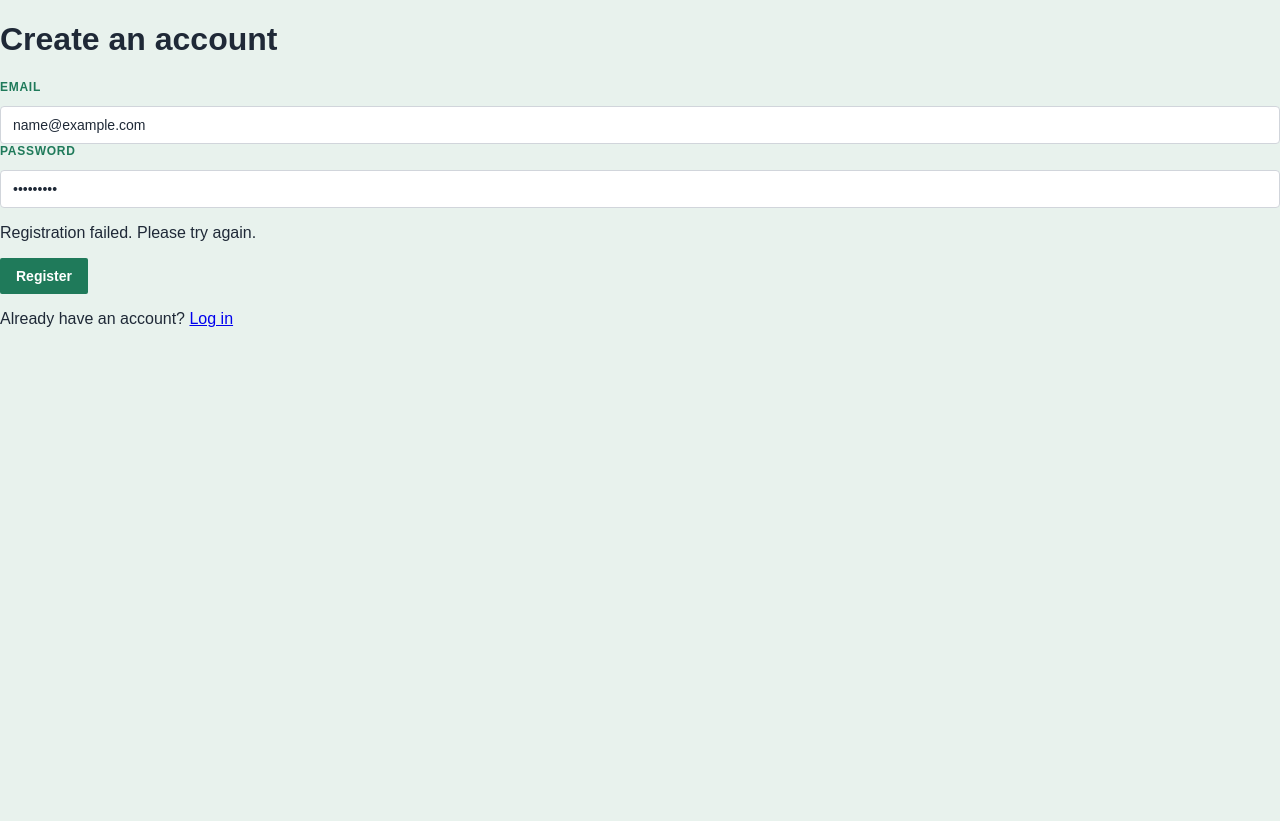
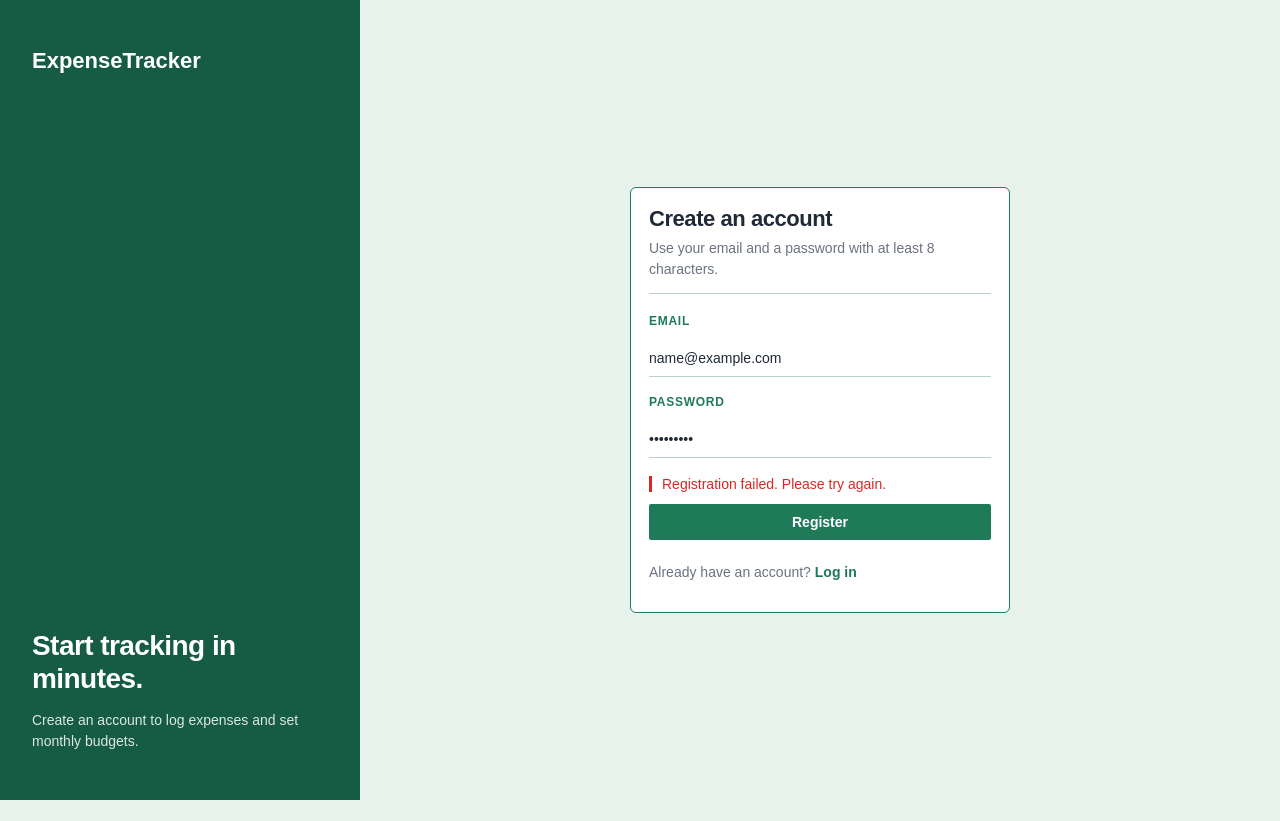
Before and after one commit to A-Piyas-04/web-project-expense-tracker, a React (Vite) app in the folder frontend/: page /register in a window 1280 px wide. Both pictures are taken after typing "name@example.com", "Sample123" into the empty fields and a click on the button "Register". After the commit the page ends 800 px from the top, so only its background shows below. Built offline with nearby package versions, Linux system fonts and the light colour scheme; no server answers.

Commit message:
feat: enhance layout and styling of LoginPage and RegisterPage components; improve user experience with new design elements

```diff
--- a/frontend/src/pages/LoginPage.jsx
+++ b/frontend/src/pages/LoginPage.jsx
@@ -4,6 +4,7 @@ import Button from '../components/common/Button';
 import Input from '../components/common/Input';
 import { useAuth } from '../hooks/useAuth';
 import { ROUTES } from '../utils/constants';
+import { colors, layout } from '../theme';
 
 export default function LoginPage() {
   const { login } = useAuth();
@@ -17,6 +18,7 @@ export default function LoginPage() {
     event.preventDefault();
     setError('');
     setIsSubmitting(true);
+
     try {
       await login(email, password);
       navigate(ROUTES.DASHBOARD, { replace: true });
@@ -28,38 +30,106 @@ export default function LoginPage() {
   }
 
   return (
-    <div className="min-h-screen flex items-center justify-center px-4">
-      <div className="w-full max-w-sm space-y-6">
-        <h1 className="text-2xl font-semibold text-slate-900">Log in</h1>
-        <form onSubmit={handleSubmit} className="space-y-4">
+    <div
+      style={{
+        minHeight: '100vh',
+        display: 'flex',
+        alignItems: 'stretch',
+        backgroundColor: colors.page,
+      }}
+    >
+      {/* Left brand rail — distinctive geometry, not a top-strip card */}
+      <aside
+        style={{
+          width: '36%',
+          minWidth: '180px',
+          maxWidth: '360px',
+          backgroundColor: colors.teal,
+          color: colors.white,
+          padding: '48px 32px',
+          display: 'flex',
+          flexDirection: 'column',
+          justifyContent: 'space-between',
+        }}
+      >
+        <p style={{ margin: 0, fontSize: '22px', fontWeight: '700' }}>ExpenseTracker</p>
+        <div>
+          <p style={{ margin: 0, fontSize: '28px', fontWeight: '700', lineHeight: 1.2, letterSpacing: '-0.02em' }}>
+            Know where every dollar goes.
+          </p>
+          <p style={{ margin: '14px 0 0 0', fontSize: '14px', opacity: 0.85, lineHeight: 1.5 }}>
+            Sign in to review spending, budgets, and trends.
+          </p>
+        </div>
+      </aside>
+
+      <main
+        style={{
+          flex: 1,
+          display: 'flex',
+          alignItems: 'center',
+          justifyContent: 'center',
+          padding: '40px 24px',
+        }}
+      >
+        <div style={{ width: '100%', maxWidth: '380px', ...layout.panelStrong }}>
+          <h1 style={layout.sectionTitle}>Welcome back</h1>
+          <p style={layout.sectionHint}>Log in with your email and password.</p>
+          <hr style={layout.hairline} />
+
+          <form onSubmit={handleSubmit}>
+            <div style={{ marginBottom: '18px' }}>
               <Input
                 id="email"
                 type="email"
                 label="Email"
                 value={email}
                 onChange={(e) => setEmail(e.target.value)}
+                autoComplete="email"
                 required
+                style={authFieldStyle}
               />
+            </div>
+
+            <div style={{ marginBottom: '18px' }}>
               <Input
                 id="password"
                 type="password"
                 label="Password"
                 value={password}
                 onChange={(e) => setPassword(e.target.value)}
+                autoComplete="current-password"
                 required
+                style={authFieldStyle}
               />
-          {error && <p className="text-sm text-red-600">{error}</p>}
-          <Button type="submit" disabled={isSubmitting} className="w-full">
+            </div>
+
+            {error && <p style={layout.errorText}>{error}</p>}
+
+            <Button type="submit" disabled={isSubmitting} style={{ width: '100%' }}>
               {isSubmitting ? 'Logging in…' : 'Log in'}
             </Button>
           </form>
-        <p className="text-sm text-slate-600">
+
+          <p style={{ marginTop: '24px', fontSize: '14px', color: colors.muted }}>
             Don&apos;t have an account?{' '}
-          <Link to={ROUTES.REGISTER} className="font-medium text-slate-900 underline">
+            <Link
+              to={ROUTES.REGISTER}
+              style={{ color: colors.teal, fontWeight: '700', textDecoration: 'none' }}
+            >
               Register
             </Link>
           </p>
         </div>
+      </main>
     </div>
   );
 }
+
+const authFieldStyle = {
+  border: 'none',
+  borderBottom: `1px solid ${colors.rule}`,
+  borderRadius: 0,
+  backgroundColor: 'transparent',
+  padding: '10px 0',
+};
--- a/frontend/src/pages/RegisterPage.jsx
+++ b/frontend/src/pages/RegisterPage.jsx
@@ -4,6 +4,7 @@ import Button from '../components/common/Button';
 import Input from '../components/common/Input';
 import { useAuth } from '../hooks/useAuth';
 import { ROUTES } from '../utils/constants';
+import { colors, layout } from '../theme';
 
 export default function RegisterPage() {
   const { register } = useAuth();
@@ -17,6 +18,7 @@ export default function RegisterPage() {
     event.preventDefault();
     setError('');
     setIsSubmitting(true);
+
     try {
       await register(email, password);
       navigate(ROUTES.DASHBOARD, { replace: true });
@@ -28,18 +30,67 @@ export default function RegisterPage() {
   }
 
   return (
-    <div className="min-h-screen flex items-center justify-center px-4">
-      <div className="w-full max-w-sm space-y-6">
-        <h1 className="text-2xl font-semibold text-slate-900">Create an account</h1>
-        <form onSubmit={handleSubmit} className="space-y-4">
+    <div
+      style={{
+        minHeight: '100vh',
+        display: 'flex',
+        alignItems: 'stretch',
+        backgroundColor: colors.page,
+      }}
+    >
+      <aside
+        style={{
+          width: '36%',
+          minWidth: '180px',
+          maxWidth: '360px',
+          backgroundColor: colors.tealDark,
+          color: colors.white,
+          padding: '48px 32px',
+          display: 'flex',
+          flexDirection: 'column',
+          justifyContent: 'space-between',
+        }}
+      >
+        <p style={{ margin: 0, fontSize: '22px', fontWeight: '700' }}>ExpenseTracker</p>
+        <div>
+          <p style={{ margin: 0, fontSize: '28px', fontWeight: '700', lineHeight: 1.2, letterSpacing: '-0.02em' }}>
+            Start tracking in minutes.
+          </p>
+          <p style={{ margin: '14px 0 0 0', fontSize: '14px', opacity: 0.85, lineHeight: 1.5 }}>
+            Create an account to log expenses and set monthly budgets.
+          </p>
+        </div>
+      </aside>
+
+      <main
+        style={{
+          flex: 1,
+          display: 'flex',
+          alignItems: 'center',
+          justifyContent: 'center',
+          padding: '40px 24px',
+        }}
+      >
+        <div style={{ width: '100%', maxWidth: '380px', ...layout.panelStrong }}>
+          <h1 style={layout.sectionTitle}>Create an account</h1>
+          <p style={layout.sectionHint}>Use your email and a password with at least 8 characters.</p>
+          <hr style={layout.hairline} />
+
+          <form onSubmit={handleSubmit}>
+            <div style={{ marginBottom: '18px' }}>
               <Input
                 id="email"
                 type="email"
                 label="Email"
                 value={email}
                 onChange={(e) => setEmail(e.target.value)}
+                autoComplete="email"
                 required
+                style={authFieldStyle}
               />
+            </div>
+
+            <div style={{ marginBottom: '18px' }}>
               <Input
                 id="password"
                 type="password"
@@ -47,20 +98,38 @@ export default function RegisterPage() {
                 value={password}
                 onChange={(e) => setPassword(e.target.value)}
                 minLength={8}
+                autoComplete="new-password"
                 required
+                style={authFieldStyle}
               />
-          {error && <p className="text-sm text-red-600">{error}</p>}
-          <Button type="submit" disabled={isSubmitting} className="w-full">
+            </div>
+
+            {error && <p style={layout.errorText}>{error}</p>}
+
+            <Button type="submit" disabled={isSubmitting} style={{ width: '100%' }}>
               {isSubmitting ? 'Creating account…' : 'Register'}
             </Button>
           </form>
-        <p className="text-sm text-slate-600">
+
+          <p style={{ marginTop: '24px', fontSize: '14px', color: colors.muted }}>
             Already have an account?{' '}
-          <Link to={ROUTES.LOGIN} className="font-medium text-slate-900 underline">
+            <Link
+              to={ROUTES.LOGIN}
+              style={{ color: colors.teal, fontWeight: '700', textDecoration: 'none' }}
+            >
               Log in
             </Link>
           </p>
         </div>
+      </main>
     </div>
   );
 }
+
+const authFieldStyle = {
+  border: 'none',
+  borderBottom: `1px solid ${colors.rule}`,
+  borderRadius: 0,
+  backgroundColor: 'transparent',
+  padding: '10px 0',
+};
```
Lines whose indentation alone changed are shown as unchanged.
